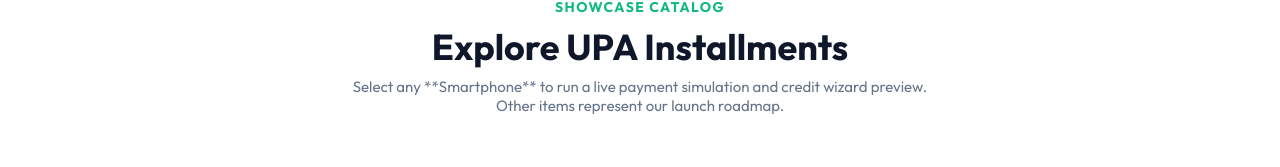
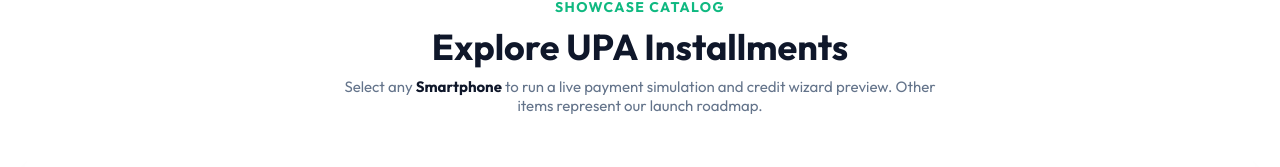
Before and after one commit to KusuConsult-NG/UPA-website, a Next.js app: page /shop in a window 1280 px wide. Shown: the part 144-311 px from the top of the page. Built offline with nearby package versions, Linux system fonts and the light colour scheme.

Commit message:
fix: render markdown bold text properly in shop page using HTML strong tags

```diff
--- a/src/app/shop/page.js
+++ b/src/app/shop/page.js
@@ -259,7 +259,7 @@ function ShopContent() {
           <span style={{ color: "var(--primary-emerald)", fontWeight: "700", fontSize: "14px", textTransform: "uppercase", letterSpacing: "0.1em" }}>Showcase Catalog</span>
           <h1 style={{ fontSize: "36px", marginTop: "8px" }}>Explore UPA Installments</h1>
           <p style={{ color: "var(--text-muted)", fontSize: "15px", marginTop: "8px", maxWidth: "600px", margin: "8px auto 0" }}>
-            Select any **Smartphone** to run a live payment simulation and credit wizard preview. Other items represent our launch roadmap.
+            Select any <strong style={{ color: "var(--primary-navy)", fontWeight: "700" }}>Smartphone</strong> to run a live payment simulation and credit wizard preview. Other items represent our launch roadmap.
           </p>
         </div>
 
@@ -728,7 +728,7 @@ function ShopContent() {
                 <span style={{ fontSize: "56px" }}>🔔</span>
                 <h3 style={{ fontSize: "20px", color: "var(--primary-navy)", marginTop: "16px", marginBottom: "8px" }}>Notification Registered!</h3>
                 <p style={{ color: "var(--text-secondary)", fontSize: "14px", lineHeight: "1.6", marginBottom: "24px" }}>
-                  Excellent! We have successfully registered your address. You will receive immediate priority notification as soon as UPA launches the **{comingSoonProduct.category}** catalog in Nigeria!
+                  Excellent! We have successfully registered your address. You will receive immediate priority notification as soon as UPA launches the <strong>{comingSoonProduct.category}</strong> catalog in Nigeria!
                 </p>
                 <button
                   onClick={() => setComingSoonProduct(null)}
@@ -749,7 +749,7 @@ function ShopContent() {
                 </div>
 
                 <p style={{ color: "var(--text-secondary)", fontSize: "14px", lineHeight: "1.6", marginBottom: "24px" }}>
-                  The **{comingSoonProduct.name}** plan is scheduled for our Phase 2 expansion. Register your interest below to receive priority access and early-bird notifications!
+                  The <strong>{comingSoonProduct.name}</strong> plan is scheduled for our Phase 2 expansion. Register your interest below to receive priority access and early-bird notifications!
                 </p>
 
                 <div style={{ marginBottom: "24px" }}>
```
